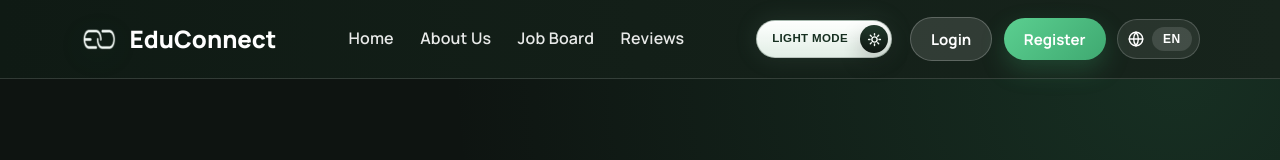
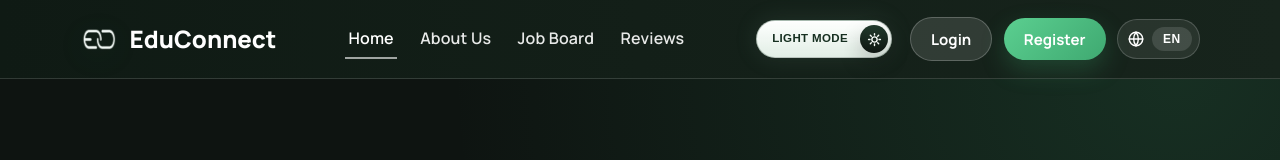
Before and after one commit to mubasshirahin/EduConnect, a React (Vite) app in the folder client/: page / in a window 1280 px wide. Shown: the top 160 px of the page. Built offline with nearby package versions, Linux system fonts and the light colour scheme.

Commit message:
Refine navbar active link behavior

```diff
--- a/client/src/App.css
+++ b/client/src/App.css
@@ -267,12 +267,38 @@ html[data-theme="light"] .language-icon-button {
   border-bottom-color: rgba(255, 255, 255, 0.6);
 }
 
+.nav-link-active {
+  color: #ffffff;
+  border-bottom-color: rgba(255, 255, 255, 0.6);
+}
+
+.nav-links:hover .nav-link-active {
+  border-bottom-color: transparent;
+}
+
+.nav-links:hover .nav-link-active:hover {
+  border-bottom-color: rgba(255, 255, 255, 0.6);
+}
+
 html[data-theme="light"] .nav-link {
   color: var(--text-main);
 }
 
 html[data-theme="light"] .nav-link:hover {
   color: var(--text-main);
+  border-bottom-color: rgba(27, 43, 35, 0.32);
+}
+
+html[data-theme="light"] .nav-link-active {
+  color: var(--text-main);
+  border-bottom-color: rgba(27, 43, 35, 0.32);
+}
+
+html[data-theme="light"] .nav-links:hover .nav-link-active {
+  border-bottom-color: transparent;
+}
+
+html[data-theme="light"] .nav-links:hover .nav-link-active:hover {
   border-bottom-color: rgba(27, 43, 35, 0.32);
 }
 
--- a/client/src/App.jsx
+++ b/client/src/App.jsx
@@ -289,7 +289,7 @@ function App() {
 
   return (
     <>
-      <Navbar authUser={authUser} onLoginClick={openLogin} onRegisterClick={openRegister} theme={theme} onToggleTheme={toggleTheme} />
+      <Navbar authUser={authUser} onLoginClick={openLogin} onRegisterClick={openRegister} theme={theme} onToggleTheme={toggleTheme} currentRoute={route} />
       {content}
       {authMode && (
         <AuthModal
--- a/client/src/components/Navbar.jsx
+++ b/client/src/components/Navbar.jsx
@@ -2,13 +2,20 @@ import React from "react";
 import eduConnectLogo from "../assets/educonnect-logo.png";
 import { useLanguage } from "../i18n/LanguageContext.jsx";
 
-function Navbar({ onLoginClick, onRegisterClick, authUser, theme, onToggleTheme }) {
+function Navbar({ onLoginClick, onRegisterClick, authUser, theme, onToggleTheme, currentRoute }) {
   const { language, setLanguage, t } = useLanguage();
   const isDark = theme === "dark";
   const themeLabel = isDark ? t("common.lightMode") : t("common.nightMode");
   const themeButtonLabel = isDark ? t("common.lightModeShort") : t("common.nightModeShort");
   const nextLanguage = language === "en" ? "bn" : "en";
   const languageCode = language === "en" ? "EN" : "বাং";
+  const activeSection = currentRoute?.startsWith("#about")
+    ? "#about"
+    : currentRoute?.startsWith("#jobs")
+      ? "#jobs"
+      : currentRoute?.startsWith("#reviews")
+        ? "#reviews"
+        : "#home";
 
   return (
     <nav className="navbar">
@@ -21,16 +28,16 @@ function Navbar({ onLoginClick, onRegisterClick, authUser, theme, onToggleTheme
         </div>
         {!authUser && (
           <div className="nav-links">
-            <a className="nav-link" href="#home">
+            <a className={`nav-link ${activeSection === "#home" ? "nav-link-active" : ""}`} href="#home">
               {t("navbar.home")}
             </a>
-            <a className="nav-link" href="#about">
+            <a className={`nav-link ${activeSection === "#about" ? "nav-link-active" : ""}`} href="#about">
               {t("navbar.about")}
             </a>
-            <a className="nav-link" href="#jobs">
+            <a className={`nav-link ${activeSection === "#jobs" ? "nav-link-active" : ""}`} href="#jobs">
               {t("navbar.jobs")}
             </a>
-            <a className="nav-link" href="#reviews">
+            <a className={`nav-link ${activeSection === "#reviews" ? "nav-link-active" : ""}`} href="#reviews">
               {t("navbar.reviews")}
             </a>
           </div>
```
